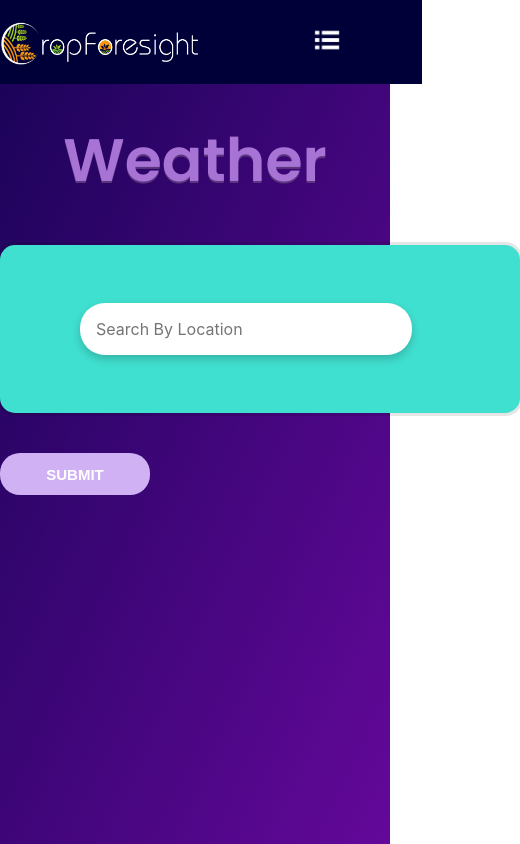
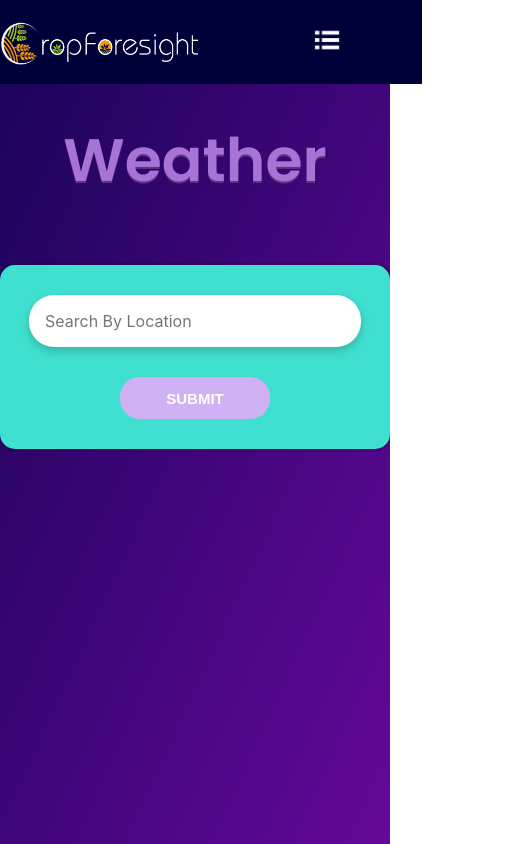
Before and after one commit to abhijeet141/CropForesight-FrontEnd, a React (Create React App) app: page /Weather in a window 390 px wide. Shown: the whole page, 520 px wide, since content can reach past the window. Built offline with nearby package versions, Linux system fonts and the light colour scheme.

Commit message:
Add Responsiveness on weather page

```diff
--- a/src/components/Weather.css
+++ b/src/components/Weather.css
@@ -15,7 +15,7 @@ input:focus {
 }
 
 h1 {
-    font-family: 'Poppins';
+  font-family: "Poppins";
   font-size: 60px;
   font-weight: 600;
   color: rgb(167, 116, 214);
@@ -33,7 +33,7 @@ h1 {
   align-items: center;
   justify-content: center;
   text-align: center;
-    height: 200px;
+  height: 170px;
   width: 80%;
   max-width: 400px;
   margin: 0 auto;
@@ -49,9 +49,16 @@ h1 {
   justify-content: center;
   align-items: center;
   height: 100vh;
+  overflow: hidden;
 }
 
-.maincontainer{
+.box {
+  display: flex;
+  justify-content: center;
+  align-items: center;
+}
+
+.maincontainer {
   background-color: #f1f1f1;
   background-image: linear-gradient(to bottom right, #180356, #64089a);
   position: absolute;
@@ -87,32 +94,35 @@ h1 {
 
 .Weather .name {
   font-size: 20pt;
-    font-family: 'Courier New', Courier, monospace;
+  font-family: "Courier New", Courier, monospace;
   color: rgb(255, 255, 255);
 }
 
 .Weather .dis {
   font-size: 20pt;
   color: rgb(255, 255, 255);
-    font-family: 'Courier New', Courier, monospace;
+  font-family: "Courier New", Courier, monospace;
 }
 
 .Weather .temp {
   font-size: 20pt;
-    font-family: 'Courier New', Courier, monospace;
+  font-family: "Courier New", Courier, monospace;
   color: rgb(255, 255, 255);
 }
 
-
 .form-h {
-    width: 30rem;
-    height: 8rem;
+  /* width: 30rem;
+  height: 8rem; */
+  display: flex;
+  justify-content: center;
+  align-items: center;
+  flex-direction: column;
 }
 
-#search {
+/* #search {
   position: absolute;
   left: 5rem;
-}
+} */
 
 #search:hover {
   box-shadow: 0px 0px 3px 3px pink;
--- a/src/components/Weather.js
+++ b/src/components/Weather.js
@@ -1,25 +1,25 @@
-import React, { useState } from 'react'
-import axios from 'axios'
-import { Link } from 'react-router-dom';
-import './Weather.css'
-import './nav.css'
-import logo from '../assets/logo.png';
+import axios from 'axios';
+import React, { useState } from 'react';
+import './Weather.css';
 import NAVBAR from './nav';
+import './nav.css';
 
 export const Weather = () => {
     const [city, setCity] = useState('')
     const [weatherData, setWeatherData] = useState(null);
     const [errorMessage, setErrorMessage] = useState('');
-    const [submitPress, setSubmitPress] =useState(false)
+    const [submitPress, setSubmitPress] = useState(false)
 
-    const handleWeather = async () => {
+    const handleWeather = async (e) => {
+        e.preventDefault();
+
         setSubmitPress(true)
         try {
             const response = await axios.get(
                 `https://api.openweathermap.org/data/2.5/weather?q=${city}&appid=7b96e250f5f9d8682865d4335a802fe2`
             );
             // setWeatherData(response.data)
-            if(response.data.cod === '404') {
+            if (response.data.cod === '404') {
                 setErrorMessage('Improper location. Please try again.');
                 setWeatherData(null);
             }
@@ -39,8 +39,9 @@ export const Weather = () => {
     return (
         <div id="weather-page">
             <NAVBAR />
-            <div class = "maincontainer">
+            <div class="maincontainer">
                 <h1>Weather</h1>
+                <div className='box'>
                     <form className="form-h">
                         <input
                             type="text"
@@ -48,18 +49,19 @@ export const Weather = () => {
                             value={city}
                             onChange={(e) => setCity(e.target.value)}
                         />
+                        <button onClick={handleWeather} className="getWeather">SUBMIT</button>
                     </form>
-            <button onClick={handleWeather} className="getWeather">SUBMIT</button>
+                </div>
+
                 {errorMessage && <p className="error-message">{errorMessage}</p>}
                 {weatherData && (
                     <div className='Weather'>
-
                         <p className='name'>{weatherData.name}</p>
                         <p className='dis'>{weatherData.weather[0].description}</p>
-                    <p className='temp'>{(weatherData.main.temp-273.15).toFixed(2)}°C</p>
+                        <p className='temp'>{(weatherData.main.temp - 273.15).toFixed(2)}°C</p>
                     </div>
                 )}
-            {weatherData==null && submitPress==true && (
+                {weatherData == null && submitPress == true && (
                     <div className='Weather'>
                         <p className='name'>Please enter proper Location details.</p>
                     </div>
```
Lines whose indentation alone changed are shown as unchanged.
